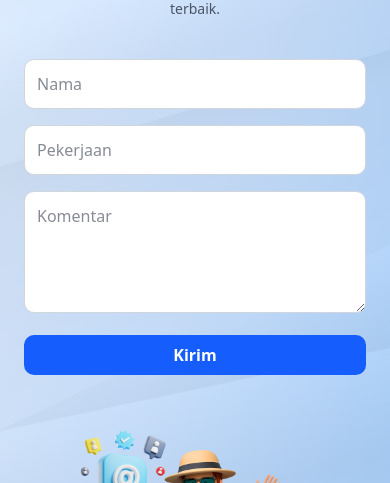
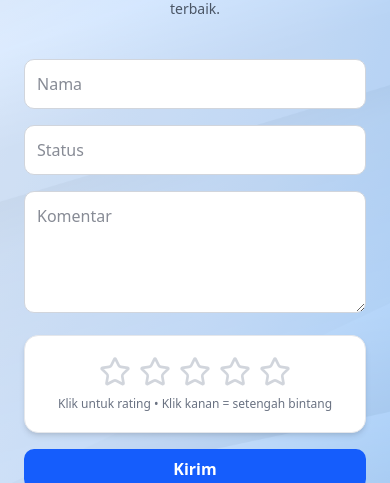
Before and after one commit to megustaSzy/project-web-mobile-api, a Next.js app in the folder web/: page / in a window 390 px wide. Shown: the part 5127-5610 px from the top of the page. Built offline with nearby package versions, Linux system fonts and the light colour scheme; no server answers.

Commit message:
menambah inputan rating pada testioni

```diff
--- a/web/src/app/components/InputTestimoni.tsx
+++ b/web/src/app/components/InputTestimoni.tsx
@@ -1,7 +1,11 @@
 "use client";
 import Image from "next/image";
+import { useState } from "react";            // 🔹 TAMBAH
+import { StarIcon } from "lucide-react";         // 🔹 TAMBAH (icon bintang)
+import { StarHalf } from "lucide-react";
+export default function CeritaPage() {
+  const [rating, setRating] = useState(0);   // 🔹 STATE RATING
 
-export default function CeritaPage() {
   return (
     <section className="relative flex flex-col items-center justify-center min-h-screen overflow-hidden pb-32">
       {/* Background gradasi */}
@@ -9,65 +13,99 @@ export default function CeritaPage() {
 
       {/* Tekstur garis samar */}
       <div className="absolute inset-0 opacity-20">
-        <Image
-          src="/images/tekturgaris.svg"
-          alt="Tekstur garis"
-          fill
-          className="object-cover"
-        />
+        <Image src="/images/tekturgaris.svg" alt="Tekstur garis" fill className="object-cover" />
       </div>
 
-      {/* Judul & deskripsi di tengah atas */}
+      {/* Judul */}
       <div className="relative z-10 text-center mb-10 px-6 pt-28">
-        <h2 className="text-3xl md:text-4xl font-extrabold text-gray-900">
-          Ceritakan Momen Serumumu
-        </h2>
+        <h2 className="text-3xl md:text-4xl font-extrabold text-gray-900">Ceritakan Momen Serumumu</h2>
         <p className="text-gray-600 text-sm md:text-base mt-2">
           Bagikan pengalaman bahagiamu bersama{" "}
-          <span className="font-semibold text-blue-600">LamiGo</span> dan bantu
-          wisatawan lain menemukan perjalanan terbaik.
+          <span className="font-semibold text-blue-600">LamiGo</span> dan bantu wisatawan lain menemukan perjalanan terbaik.
         </p>
       </div>
 
-      {/* Konten utama (form kiri & gambar kanan) */}
+      {/* Konten utama */}
       <div className="relative z-10 flex flex-col md:flex-row items-center justify-center w-full px-6 md:px-20 space-y-8 md:space-y-0 md:space-x-10">
-        {/* Kiri: Form */}
+
+        {/* FORM */}
         <div className="w-full md:w-1/2 flex flex-col items-center text-center space-y-6">
+
           <form className="w-full max-w-md space-y-4">
-            <input
-              type="text"
-              placeholder="Nama"
-              className="w-full p-3 rounded-lg border border-gray-300 bg-white focus:ring-2 focus:ring-blue-400"
+
+            <input type="text" placeholder="Nama" className="w-full p-3 rounded-lg border border-gray-300 bg-white focus:ring-2 focus:ring-blue-400" />
+
+            <input type="text" placeholder="Status" className="w-full p-3 rounded-lg border border-gray-300 bg-white focus:outline-none focus:ring-2 focus:ring-blue-400" />
+
+            <textarea placeholder="Komentar" rows={4} className="w-full p-3 rounded-lg border border-gray-300 bg-white focus:outline-none focus:ring-2 focus:ring-blue-400"></textarea>
+
+
+{/* ⭐⭐⭐⭐⭐ RATING SECTION (CLEAN UI) */}
+<div className="bg-white shadow-md rounded-xl p-5 mt-0 w-full border border-gray-200">
+
+  <div className="flex gap-2 justify-center md:justify-start">
+    {[1, 2, 3, 4, 5].map((value) => {
+      const full = value <= rating;
+      const half = rating + 0.5 === value;
+
+      return (
+        <div
+          key={value}
+          className="relative cursor-pointer transition-all hover:scale-110"
+          onClick={() =>
+            setRating(
+              value === rating ? value - 0.5 : value === rating + 0.5 ? value : value
+            )
+          }
+          onContextMenu={(e) => {
+            e.preventDefault();
+            setRating(value - 0.5);
+          }}
+        >
+          {/* Base star */}
+          <StarIcon size={32} className="text-gray-300" />
+
+          {/* Full star */}
+          {full && (
+            <StarIcon
+              size={32}
+              className="absolute top-0 left-0 text-yellow-400 fill-yellow-400"
             />
-            <input
-              type="text"
-              placeholder="Pekerjaan"
-              className="w-full p-3 rounded-lg border border-gray-300 bg-white focus:outline-none focus:ring-2 focus:ring-blue-400"
+          )}
+
+          {/* Half star */}
+          {half && (
+            <StarIcon
+              size={32}
+              className="absolute top-0 left-0 text-yellow-400 fill-yellow-400"
+              style={{ clipPath: "inset(0 50% 0 0)" }}
             />
-            <textarea
-              placeholder="Komentar"
-              rows={4}
-              className="w-full p-3 rounded-lg border border-gray-300 bg-white focus:outline-none focus:ring-2 focus:ring-blue-400"
-            ></textarea>
-            <button
-              type="submit"
-              className="w-full bg-blue-600 hover:bg-blue-700 text-white font-semibold py-2 rounded-lg transition"
-            >
+          )}
+        </div>
+      );
+    })}
+  </div>
+
+  <p className="text-xs text-gray-500 mt-2">
+    {rating > 0
+      ? ` Rating kamu: ${rating} / 5`
+      : "Klik untuk rating • Klik kanan = setengah bintang"}
+  </p>
+</div>
+
+
+
+            <button type="submit" className="w-full bg-blue-600 hover:bg-blue-700 text-white font-semibold py-2 rounded-lg transition">
               Kirim
             </button>
           </form>
         </div>
 
-        {/* Kanan: Gambar orang */}
+        {/* GAMBAR */}
         <div className="w-full md:w-1/2 flex justify-center relative">
-          <Image
-            src="/images/test.png"
-            alt="Traveler"
-            width={700}
-            height={700}
-            className="object-contain"
-          />
+          <Image src="/images/test.png" alt="Traveler" width={700} height={700} className="object-contain" />
         </div>
+
       </div>
     </section>
   );
```
